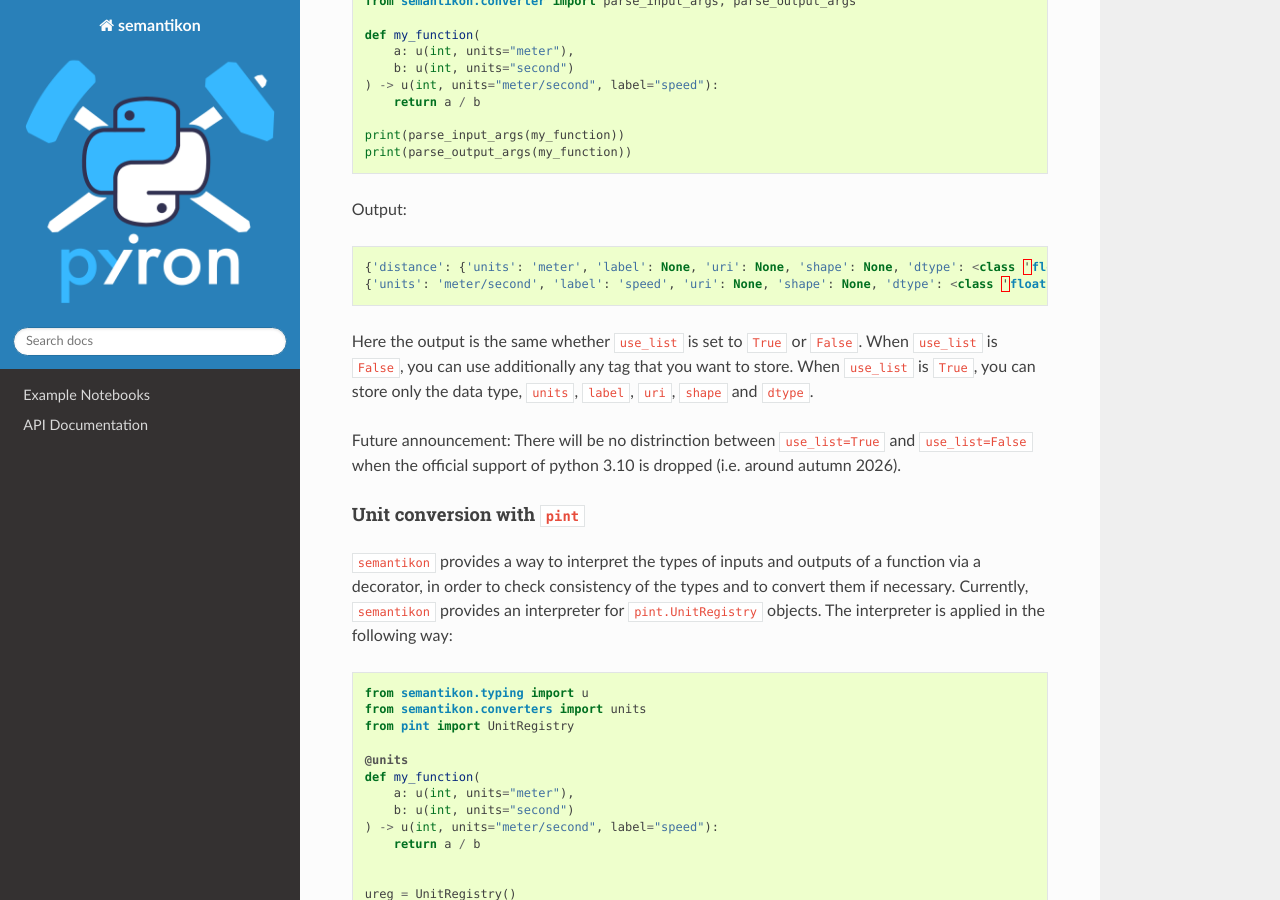
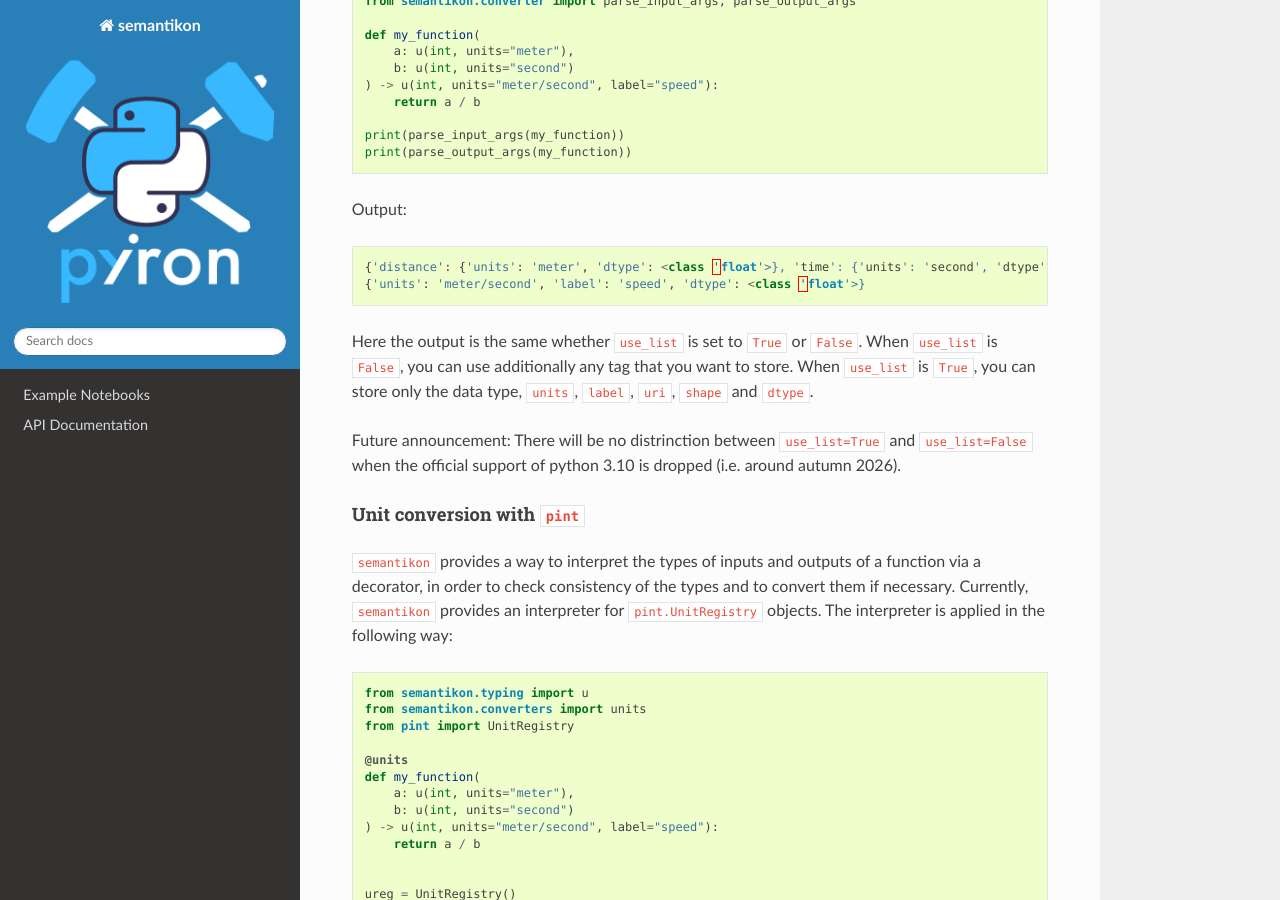
Before and after one commit to pyiron/semantikon, a Sphinx documentation site: the page built from docs/README.md, in a window 1280 px wide and 900 px high, scrolled down 1630 px. Built offline with Sphinx 7.4.7 and the Read the Docs theme 3.1.0, drawn with Linux system fonts in a browser that asks for light colours.

Commit message:
Let's see whether I wrote README correctly

````diff
--- a/docs/README.md
+++ b/docs/README.md
@@ -66,8 +66,8 @@ print(parse_output_args(my_function))
 Output:
 
 ```python
-{'distance': {'units': 'meter', 'label': None, 'uri': None, 'shape': None, 'dtype': <class 'float'>}, 'time': {'units': 'second', 'label': None, 'uri': None, 'shape': None, 'dtype': <class 'float'>}}
-{'units': 'meter/second', 'label': 'speed', 'uri': None, 'shape': None, 'dtype': <class 'float'>}
+{'distance': {'units': 'meter', 'dtype': <class 'float'>}, 'time': {'units': 'second', 'dtype': <class 'float'>}}
+{'units': 'meter/second', 'label': 'speed', 'dtype': <class 'float'>}
 ```
 
 Here the output is the same whether `use_list` is set to `True` or `False`. When `use_list` is `False`, you can use additionally any tag that you want to store. When `use_list` is `True`, you can store only the data type, `units`, `label`, `uri`, `shape` and `dtype`.
````
